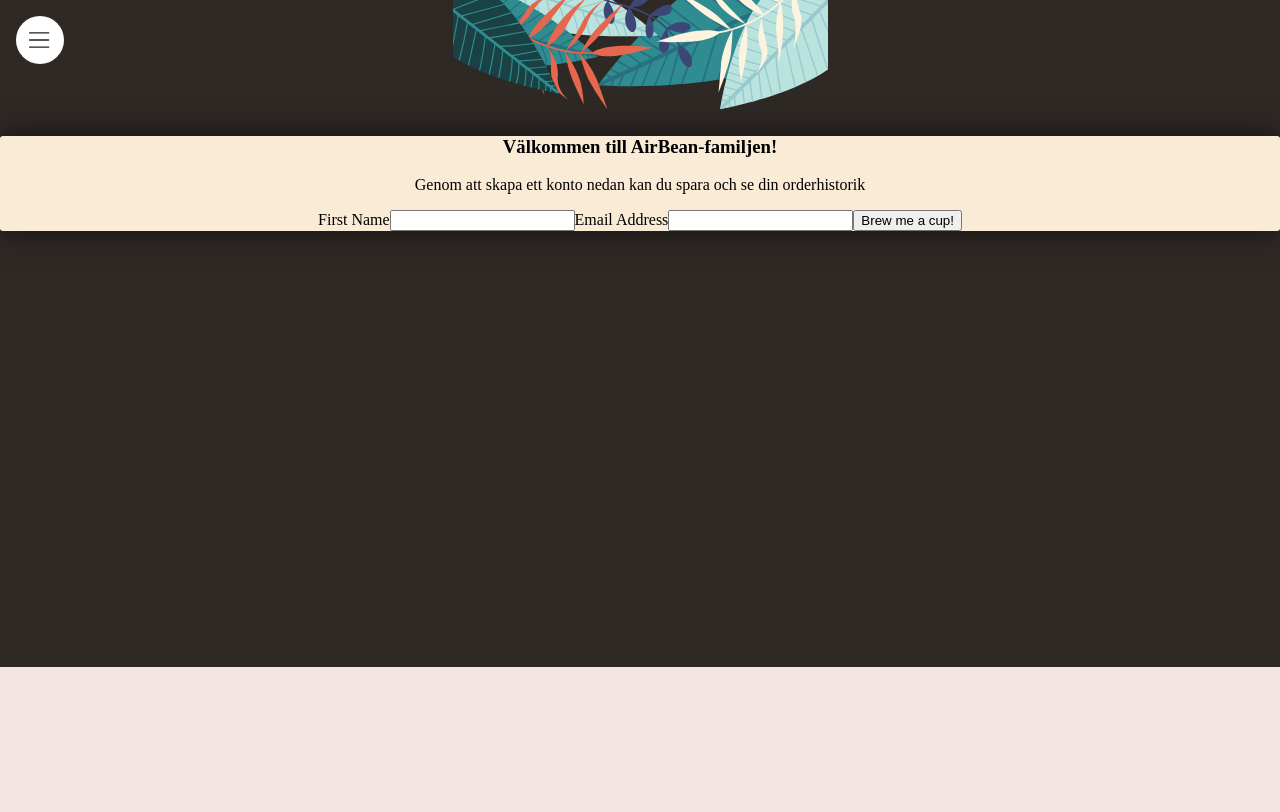
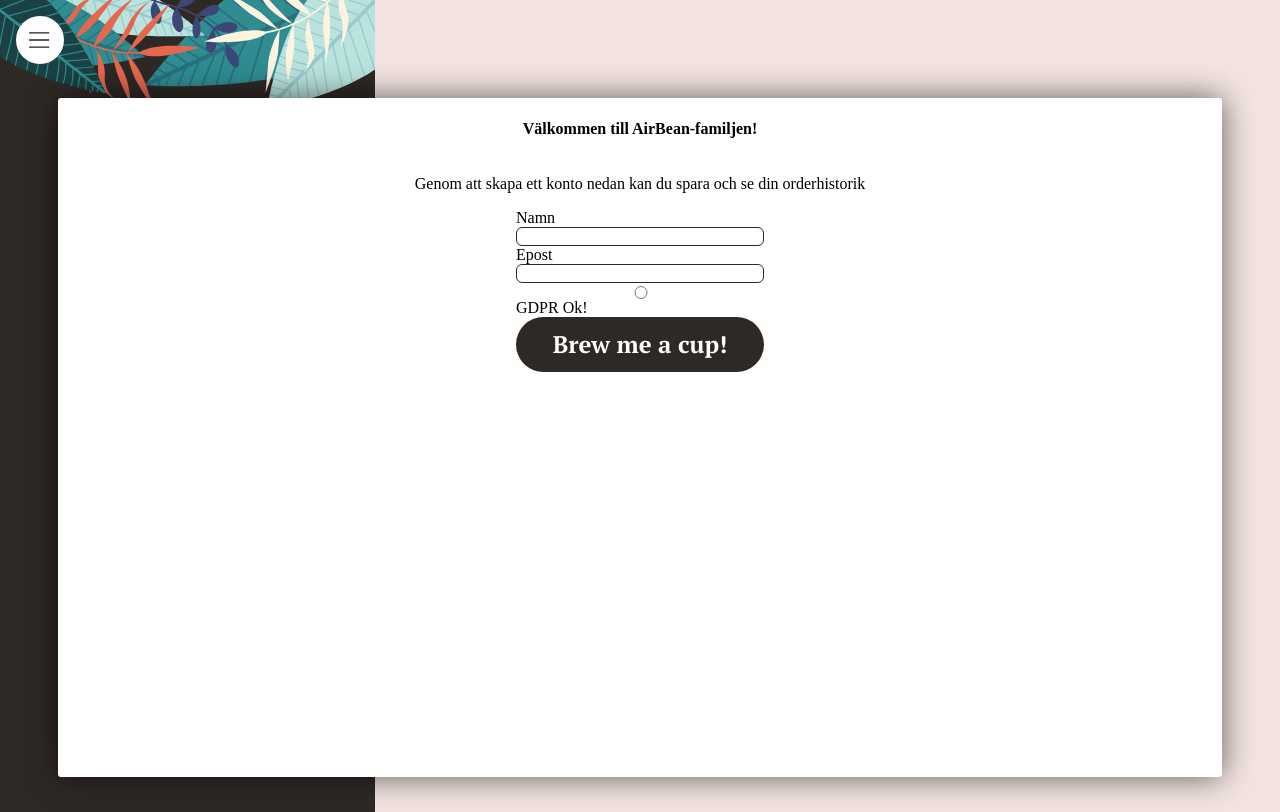
Before and after one commit to Jokah90/reduxexamenation, a React (Create React App) app in the folder frontend/: page /profile in a window 1280 px wide. Built offline with nearby package versions, Linux system fonts and the light colour scheme.

Commit message:
finished

```diff
--- a/frontend/src/components/About.js
+++ b/frontend/src/components/About.js
@@ -27,7 +27,7 @@
         </article>
       </section>
     <section className={styles.imgInfo}>
-      <img src={VD} alt="vd img" className={styles.woman} />
+      <img src={VD} alt="image of a woman" className={styles.woman} />
       <h2>Eva Cortado</h2>
       <p>VD & Grundare</p>
       </section>
--- a/frontend/src/components/Profile.js
+++ b/frontend/src/components/Profile.js
@@ -1,28 +1,33 @@
-import React from 'react'
+import React from "react";
 import Header from "./Header";
-import Nav from '../components/Nav.js';
-import styles from '../styles/Profile.module.css';
+import Nav from "../components/Nav.js";
+import styles from "../styles/Profile.module.css";
 
 const Profile = () => {
   return (
     <section className={styles.profileWrapper}>
       <Header />
       <Nav />
+      <section className={styles.logInContainer}>
         <article className={styles.logIn}>
           <h1>Välkommen till AirBean-familjen!</h1>
-                <p>Genom att skapa ett konto nedan kan du spara och se din orderhistorik</p>
-                <form>
-                    <label>First Name</label>
+          <p>
+            Genom att skapa ett konto nedan kan du spara och se din
+            orderhistorik
+          </p>
+          <form className={styles.formContainer}>
+            <label>Namn</label>
             <input type="text" name="firstName" required />
-                    <label>Email Address</label>
+            <label>Epost</label>
             <input type="email" name="email" required />
-
+            <input type="radio" value="Male" name="gender" />
+            <label>GDPR Ok!  </label>
             <button type="submit">Brew me a cup!</button>
-
           </form>
         </article>
       </section>
+    </section>
   );
-}
+};
 
 export default Profile;
--- a/frontend/src/components/Status.js
+++ b/frontend/src/components/Status.js
@@ -1,6 +1,8 @@
 import React from 'react'
 import styles from '../styles/Status.module.css';
 import Drone from '../assets/img/drone.png';
+import { Link } from "react-router-dom";
+
 
 const Status = () => {
     return (
@@ -10,7 +12,9 @@
             <h1>Din beställning är påväg!</h1>
             <p><strong>13</strong> minuter</p>
             <div>
+            <Link to="Profile">
             <button className={styles.btn}>Ok, cool!</button>
+            </Link>
             </div>
 
         </section>
--- a/frontend/src/styles/Profile.module.css
+++ b/frontend/src/styles/Profile.module.css
@@ -2,16 +2,52 @@
   background: #2f2926;
   align-items: center;
   text-align: center;
-  height: 667px;
+  width: 375px;
+  height: 812px;
 }
 
-.logIn {
-  background-color: antiquewhite;
+.logInContainer {
+  position: absolute;
   left: 4.53%;
   right: 4.53%;
   top: 12.29%;
   bottom: 2.88%;
-
+  background: #FFFFFF;
   box-shadow: 0px 0px 32px rgba(0, 0, 0, 0.6);
   border-radius: 3px;
 }
+
+.logIn {
+  display: flex;
+  flex-direction: column;
+  justify-content: center;
+  align-items: center;
+}
+
+.formContainer {
+  display: flex;
+  flex-direction: column;
+  text-align: left;
+}
+
+.formContainer input {
+  border: 1px solid #2F2926;
+box-sizing: border-box;
+border-radius: 6px;
+background: #FFFFFF;
+
+}
+
+.formContainer button {
+  color: white;
+  width: 248px;
+  height: 55px;
+  background: #2f2926;
+  border-radius: 50px;
+  border: none;
+  font-family: PT Serif;
+  font-weight: bold;
+  font-size: 24px;
+  line-height: 120%;
+  margin-bottom: 2rem;
+}
```
Lines whose indentation alone changed are shown as unchanged.
